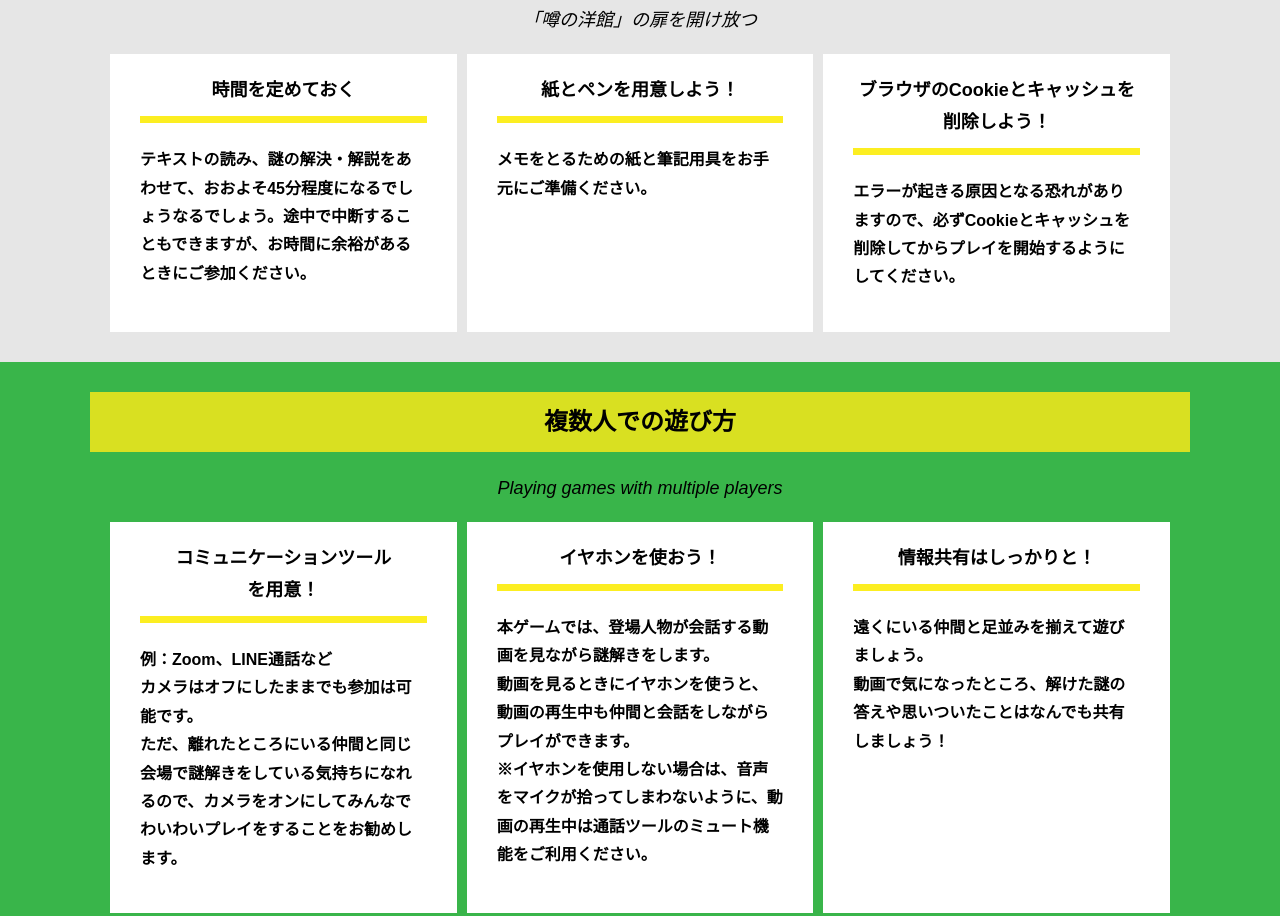
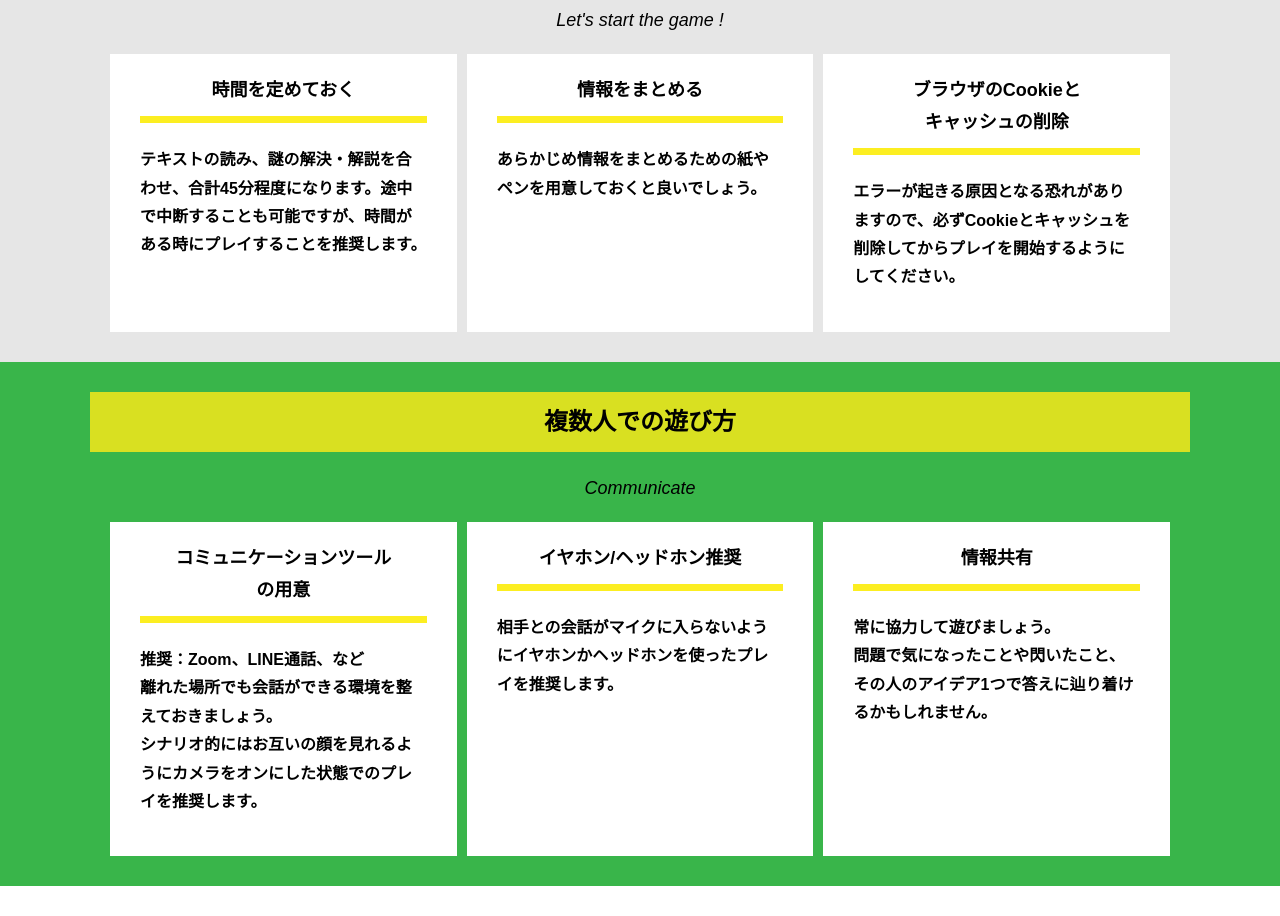
Before and after one commit to Ache-san/alfa-omiya-3, a plain HTML site: page index.html in a window 1280 px wide. Shown: the part 1177-2093 px from the top of the page. Drawn offline with Linux system fonts and the light colour scheme.

Commit message:
Update index.html

```diff
--- a/index.html
+++ b/index.html
@@ -46,7 +46,7 @@
     <section class="section bg-color--gray">
       <div class="container">
         <h2 class="section-title">ゲーム開始前の準備</h2>
-        <p class="font-eng text-center">「噂の洋館」の扉を開け放つ</p>
+        <p class="font-eng text-center">Let's start the game !</p>
         <!--
           class名"row"内のclass名"column"が横並びになります。
           改行する場合は以下のように追加してください。
@@ -60,18 +60,18 @@
           <div class="column">
             <div class="card">
               <h3 class="card__title">時間を定めておく</h3>
-              <p class="card__content">テキストの読み、謎の解決・解説をあわせて、おおよそ45分程度になるでしょうなるでしょう。途中で中断することもできますが、お時間に余裕があるときにご参加ください。</p>
+              <p class="card__content">テキストの読み、謎の解決・解説を合わせ、合計45分程度になります。途中で中断することも可能ですが、時間がある時にプレイすることを推奨します。</p>
             </div>
           </div>
           <div class="column">
             <div class="card">
-              <h3 class="card__title">紙とペンを用意しよう！</h3>
-              <p class="card__content">メモをとるための紙と筆記用具をお手元にご準備ください。</p>
+              <h3 class="card__title">情報をまとめる</h3>
+              <p class="card__content">あらかじめ情報をまとめるための紙やペンを用意しておくと良いでしょう。</p>
             </div>
           </div>
           <div class="column">
             <div class="card">
-              <h3 class="card__title">ブラウザのCookieとキャッシュを<br>削除しよう！</h3>
+              <h3 class="card__title">ブラウザのCookieと<br>キャッシュの削除</h3>
               <p class="card__content">エラーが起きる原因となる恐れがありますので、必ずCookieとキャッシュを削除してからプレイを開始するようにしてください。</p>
             </div>
           </div>
@@ -81,29 +81,27 @@
     <section class="section bg-color--keycolor">
       <div class="container">
         <h2 class="section-title">複数人での遊び方</h2>
-        <p class="font-eng text-center">Playing games with multiple players</p>
+        <p class="font-eng text-center">Communicate</p>
         <div class="row">
           <div class="column">
             <div class="card">
-              <h3 class="card__title">コミュニケーションツール<br>を用意！</h3>
-              <p class="card__content">例：Zoom、LINE通話など<br>
-                カメラはオフにしたままでも参加は可能です。<br>
-                ただ、離れたところにいる仲間と同じ会場で謎解きをしている気持ちになれるので、カメラをオンにしてみんなでわいわいプレイをすることをお勧めします。</p>
+              <h3 class="card__title">コミュニケーションツール<br>の用意</h3>
+              <p class="card__content">推奨：Zoom、LINE通話、など<br>
+                離れた場所でも会話ができる環境を整えておきましょう。<br>
+                シナリオ的にはお互いの顔を見れるようにカメラをオンにした状態でのプレイを推奨します。</p>
             </div>
           </div>
           <div class="column">
             <div class="card">
-              <h3 class="card__title">イヤホンを使おう！</h3>
-              <p class="card__content">本ゲームでは、登場人物が会話する動画を見ながら謎解きをします。<br>
-                動画を見るときにイヤホンを使うと、動画の再生中も仲間と会話をしながらプレイができます。<br>
-                ※イヤホンを使用しない場合は、音声をマイクが拾ってしまわないように、動画の再生中は通話ツールのミュート機能をご利用ください。</p>
+              <h3 class="card__title">イヤホン/ヘッドホン推奨</h3>
+              <p class="card__content">相手との会話がマイクに入らないようにイヤホンかヘッドホンを使ったプレイを推奨します。</p>
             </div>
           </div>
           <div class="column">
             <div class="card">
-              <h3 class="card__title">情報共有はしっかりと！</h3>
-              <p class="card__content">遠くにいる仲間と足並みを揃えて遊びましょう。<br>
-                動画で気になったところ、解けた謎の答えや思いついたことはなんでも共有しましょう！</p>
+              <h3 class="card__title">情報共有</h3>
+              <p class="card__content">常に協力して遊びましょう。<br>
+                問題で気になったことや閃いたこと、その人のアイデア1つで答えに辿り着けるかもしれません。</p>
             </div>
           </div>
         </div>
```
